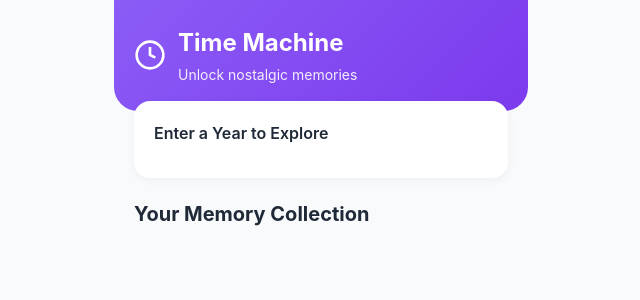
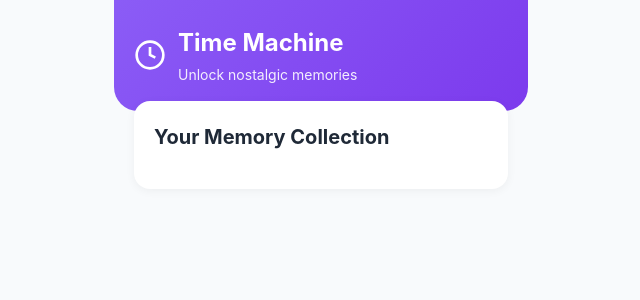
Before and after one commit to Milan-Kurpershoek/BlossomStep, a PHP site: page /memories.php in a window 1280 px wide. Shown: the top 300 px of the page, without its empty margins (319-959 px from the left). Run offline with PHP 8.4, Linux system fonts and the light colour scheme; data that the repository does not hold is empty.

Commit message:
edited memories.php title

```diff
--- a/pages/memories.php
+++ b/pages/memories.php
@@ -37,11 +37,12 @@ mysqli_close($db);
     </header>
 
     <div class="year-input-card">
-        <h2 class="card-title">Enter a Year to Explore</h2>
+<!--        <h2 class="card-title">Enter a Year to Explore</h2>-->
+        <h2 class="section-title">Your Memory Collection</h2>
     </div>
 
     <section class="section">
-        <h2 class="section-title">Your Memory Collection</h2>
+
 
         <?php foreach ($years as $year) { ?>
             <div class="memory-card">
```
